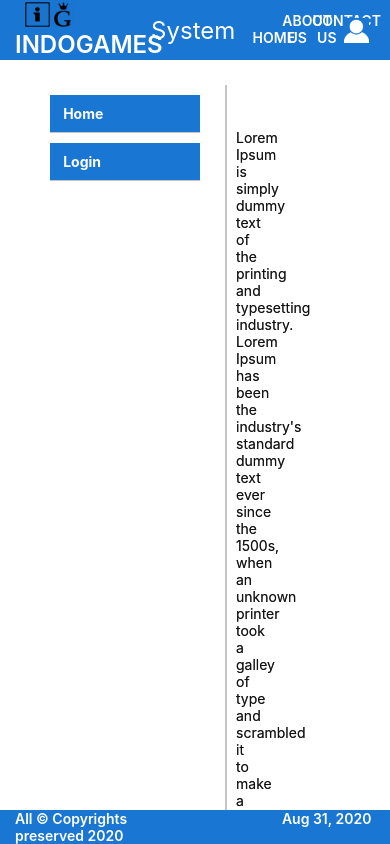
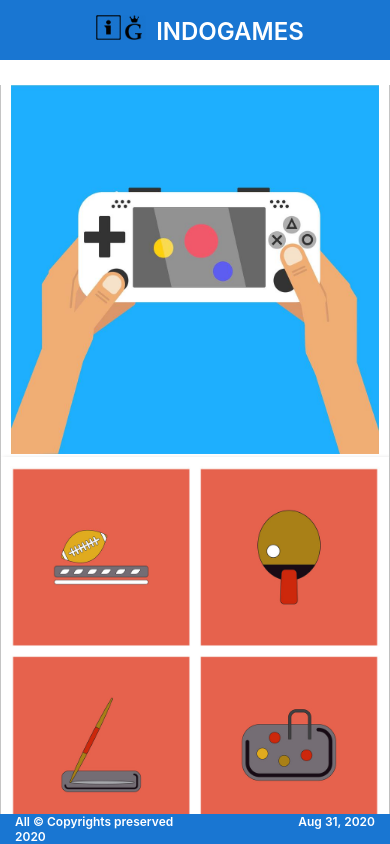
Before and after one commit to nileshsuryanarayan/Indogames, an Angular app in the folder IndogamesWeb/: page / in a window 390 px wide. Shown: the top 844 px of the page. Built offline with nearby package versions, Linux system fonts and the light colour scheme.

Commit message:
start of media queries

```diff
--- a/IndogamesWeb/src/app/app.component.scss
+++ b/IndogamesWeb/src/app/app.component.scss
@@ -48,3 +48,18 @@
   height: 20px;
   background-color: $app-light-blue;
 }
+
+/* Media queries begin here */
+@media only screen and (max-width: 600px) {
+  .router-outlet {
+    width: -webkit-fill-available;
+    left: 0;
+    right: 0;
+  }
+}
+
+@media only screen and (max-width: 768px) {
+}
+
+@media only screen and (min-width: 992px) {
+}
--- a/IndogamesWeb/src/app/content/home/home.component.scss
+++ b/IndogamesWeb/src/app/content/home/home.component.scss
@@ -34,3 +34,21 @@
     text-align: justify;
   }
 }
+
+/* Media queries begin here */
+@media only screen and (max-width: 600px) {
+  #desktop-image {
+    width: 570px;
+    height: auto;
+  }
+  .width-50 {
+    width: 100%;
+    margin: 0;
+  }
+}
+
+@media only screen and (max-width: 768px) {
+}
+
+@media only screen and (min-width: 992px) {
+}
--- a/IndogamesWeb/src/app/content/layout/footer/footer.component.html
+++ b/IndogamesWeb/src/app/content/layout/footer/footer.component.html
@@ -1,5 +1,5 @@
 <div id="footer">
-    <div class="width-33 sbs-div">{{copyright}}</div>
-    <div class="width-33 sbs-div"></div>
+    <div class="width-33 sbs-div" id="copyright">{{copyright}}</div>
+    <div class="width-33 sbs-div" id="mid-footer"></div>
     <div class="width-33 sbs-div" id="timestamp">{{timestamp | date:"mediumDate"}}</div>
 </div>
--- a/IndogamesWeb/src/app/content/layout/footer/footer.component.scss
+++ b/IndogamesWeb/src/app/content/layout/footer/footer.component.scss
@@ -18,3 +18,26 @@
     text-align: right;
   }
 }
+
+/* Media queries begin here */
+@media only screen and (max-width: 600px) {
+  * {
+    font-size: 12px;
+  }
+  #mid-footer {
+    width: 0;
+    display: none;
+  }
+  #copyright {
+    width: 50%;
+  }
+  #timestamp {
+    width: 50%;
+  }
+}
+
+@media only screen and (max-width: 768px) {
+}
+
+@media only screen and (min-width: 992px) {
+}
--- a/IndogamesWeb/src/app/content/layout/left-panel/leftpanel.component.scss
+++ b/IndogamesWeb/src/app/content/layout/left-panel/leftpanel.component.scss
@@ -37,3 +37,17 @@
 i {
   color: $app-blue;
 }
+
+/* Media queries begin here */
+@media only screen and (max-width: 600px) {
+  .sidenav {
+    width: 0;
+    display: none;
+  }
+}
+
+@media only screen and (max-width: 768px) {
+}
+
+@media only screen and (min-width: 992px) {
+}
--- a/IndogamesWeb/src/app/content/layout/right-panel/rightpanel.component.scss
+++ b/IndogamesWeb/src/app/content/layout/right-panel/rightpanel.component.scss
@@ -10,3 +10,16 @@
   right: 0;
   top: 60px;
 }
+
+/* Media queries begin here */
+@media only screen and (max-width: 600px) {
+  .right-panel {
+    display: none;
+  }
+}
+
+@media only screen and (max-width: 768px) {
+}
+
+@media only screen and (min-width: 992px) {
+}
--- a/IndogamesWeb/src/app/content/layout/title/title.component.html
+++ b/IndogamesWeb/src/app/content/layout/title/title.component.html
@@ -1,5 +1,5 @@
 <div class="toolbar" role="banner">
-    <div class="width-33 sbs-div">
+    <div class="width-33 sbs-div" id="logo-div">
       <div class="sbs-div">
         <img width="25" alt="i Logo" src="{{ilogo}}" style="margin: 0px 0px 0px 10px;" />
         <img width="25" alt="g Logo" src="{{glogo}}" style="margin: 0px 10px 0px 0px;" />
@@ -11,7 +11,7 @@
     <div class="width-33 sbs-div" id="env">
       <b id="env">{{environment}}</b>
     </div>
-    <div class="width-33 sbs-div">
+    <div class="width-33 sbs-div" id="close-burger">
       <div class="width-25 sbs-div hover-shadow">
         <a routerLink="" routerLintActive="active">HOME</a>
       </div>
--- a/IndogamesWeb/src/app/content/layout/title/title.component.scss
+++ b/IndogamesWeb/src/app/content/layout/title/title.component.scss
@@ -31,3 +31,27 @@
   font-size: 25px;
   cursor: pointer;
 }
+
+/* Media queries begin here */
+@media only screen and (max-width: 600px) {
+  #env {
+    display: none;
+  }
+  .toolbar {
+    padding: 0;
+  }
+  #close-burger {
+    display: none;
+  }
+  #logo-div {
+    width: fit-content;
+    margin-left: auto;
+    margin-right: auto;
+  }
+}
+
+@media only screen and (max-width: 768px) {
+}
+
+@media only screen and (min-width: 992px) {
+}
```
Lines whose indentation alone changed are shown as unchanged.
